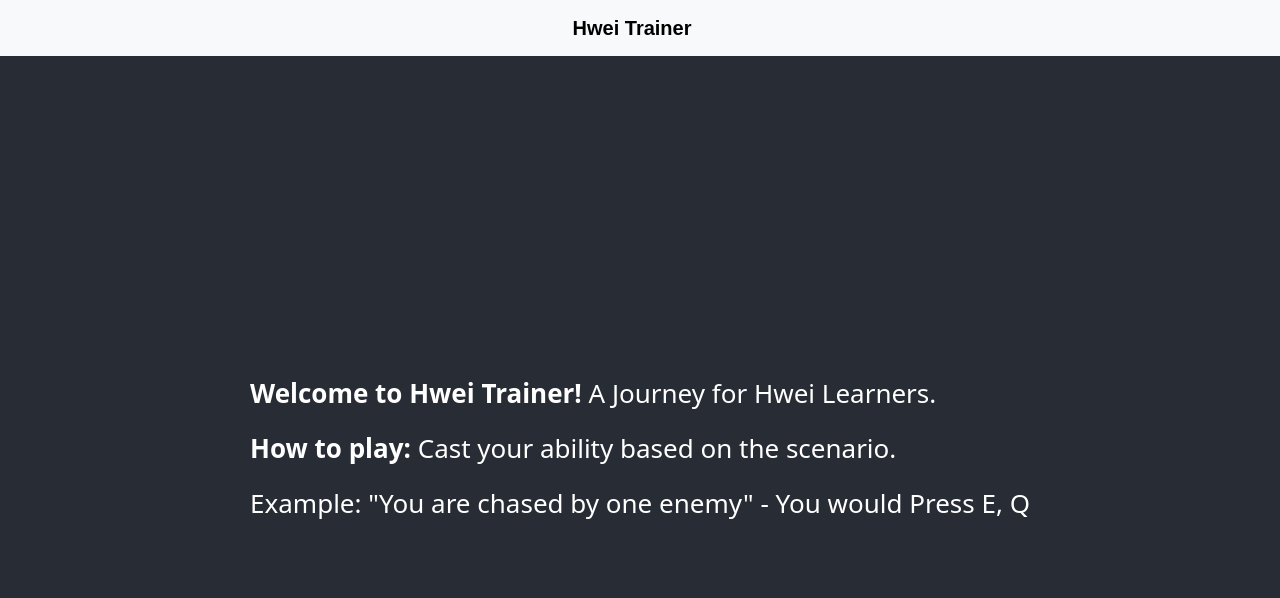
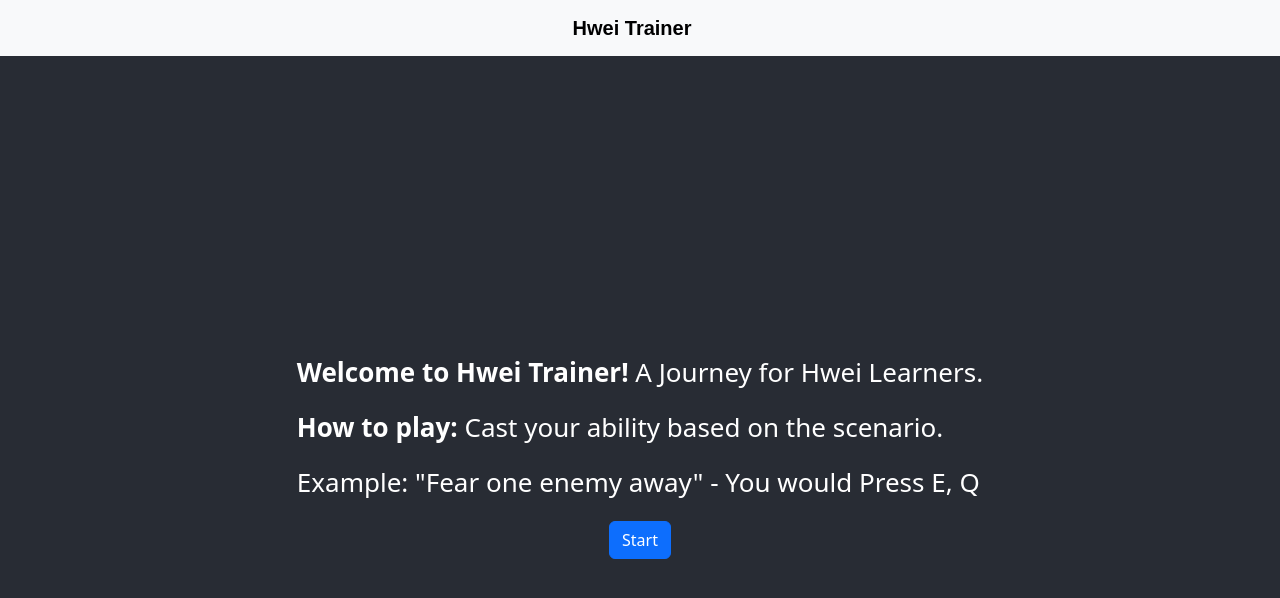
Before and after one commit to dcheung0720/Hwei-Trainer, a React (Create React App) app: page / in a window 1280 px wide. Shown: the top 598 px of the page. Built offline with nearby package versions, Linux system fonts and the light colour scheme.

Commit message:
added trainer transition

```diff
--- /dev/null
+++ b/src/components/HomePage.css
@@ -0,0 +1,11 @@
+div{
+    transition: opacity 1s;
+}
+
+
+div.trainer{
+    position: absolute;
+    top: 50%;
+    left: 50%;
+    transform: translate(-50%, -50%);
+}
--- a/src/components/HomePage.js
+++ b/src/components/HomePage.js
@@ -1,28 +1,43 @@
 import Container from 'react-bootstrap/Container';
 import Row from 'react-bootstrap/Row';
 import Col from 'react-bootstrap/Col';
+import Button from 'react-bootstrap/Button';
+import Trainer from './Trainer';
+import { useState } from 'react';
+import './HomePage.css'
 
 const HomePage = () =>{
+    const [HomePageVis, setHomePageVis] = useState(true);
+
+    const handleHomePageVis = () =>{
+        setHomePageVis((prev) => !prev);
+    }
+
+
     return (<div>
-        <Container>
+            <Container style = {{opacity: HomePageVis? 1 : 0}}>
                 <Row>
                     <Container>
                         <Row>
                             <Col style = {{textAlign: "left"}}>
                                 <p> <b>Welcome to Hwei Trainer! </b> A Journey for Hwei Learners.</p>
                                 <p> <b>How to play: </b> Cast your ability based on the scenario.</p>
-                            <p> Example: "You are chased by one enemy" - You would Press E, Q</p>
+                                <p> Example: "Fear one enemy away" - You would Press E, Q</p>
                             </Col>
                         </Row>
                     </Container>
                 </Row>
                 <Row>
                     <Col>
-
+                        {HomePageVis &&<Button variant="primary" onClick={handleHomePageVis}>Start</Button>}
                     </Col>
                 </Row>
             </Container>
-    </div>)
+            <div className = "trainer" style = {{opacity: HomePageVis? 0 : 1}}>
+                <Trainer/>
+            </div>
+        </div>
+    )
 };
 
 export default HomePage;
--- /dev/null
+++ b/src/components/Trainer.js
@@ -0,0 +1,9 @@
+const Trainer = () =>{
+
+    return(<div>
+
+    </div>)
+
+};
+
+export default Trainer;
```
Lines whose indentation alone changed are shown as unchanged.
